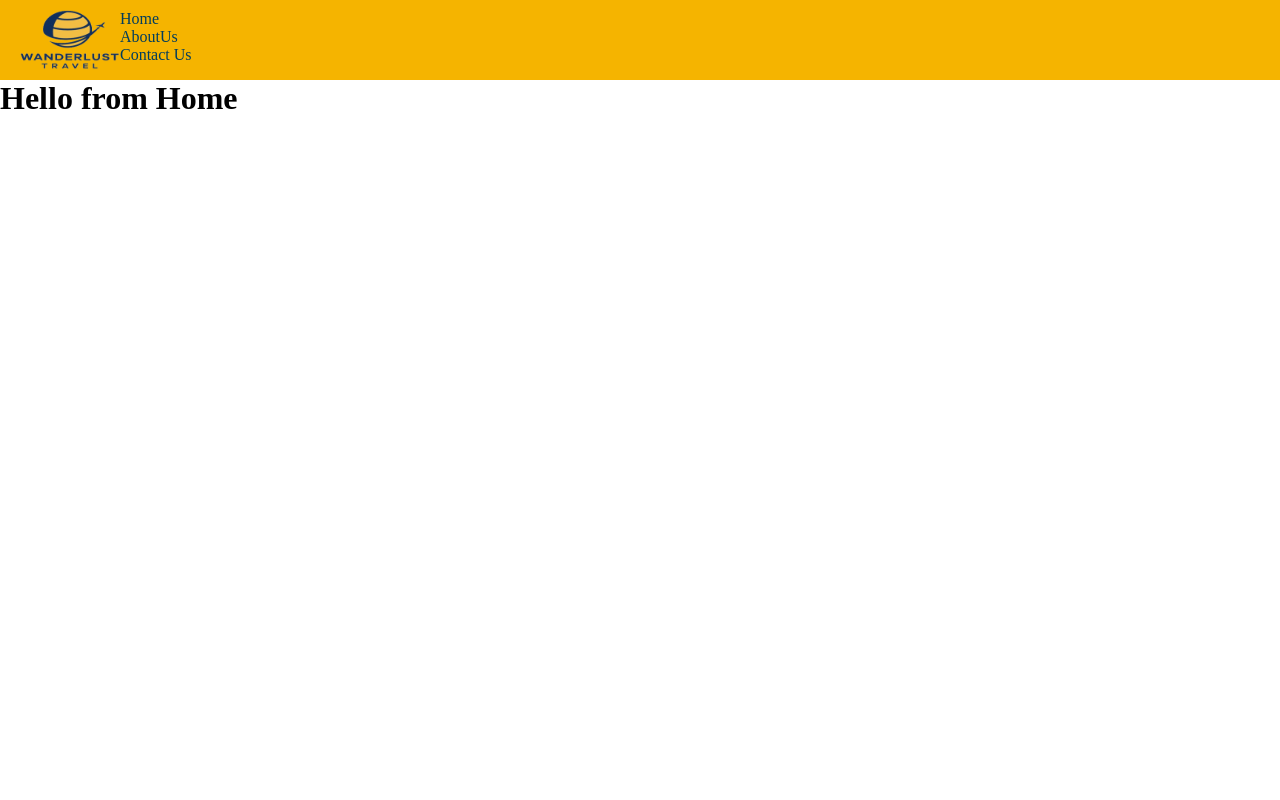
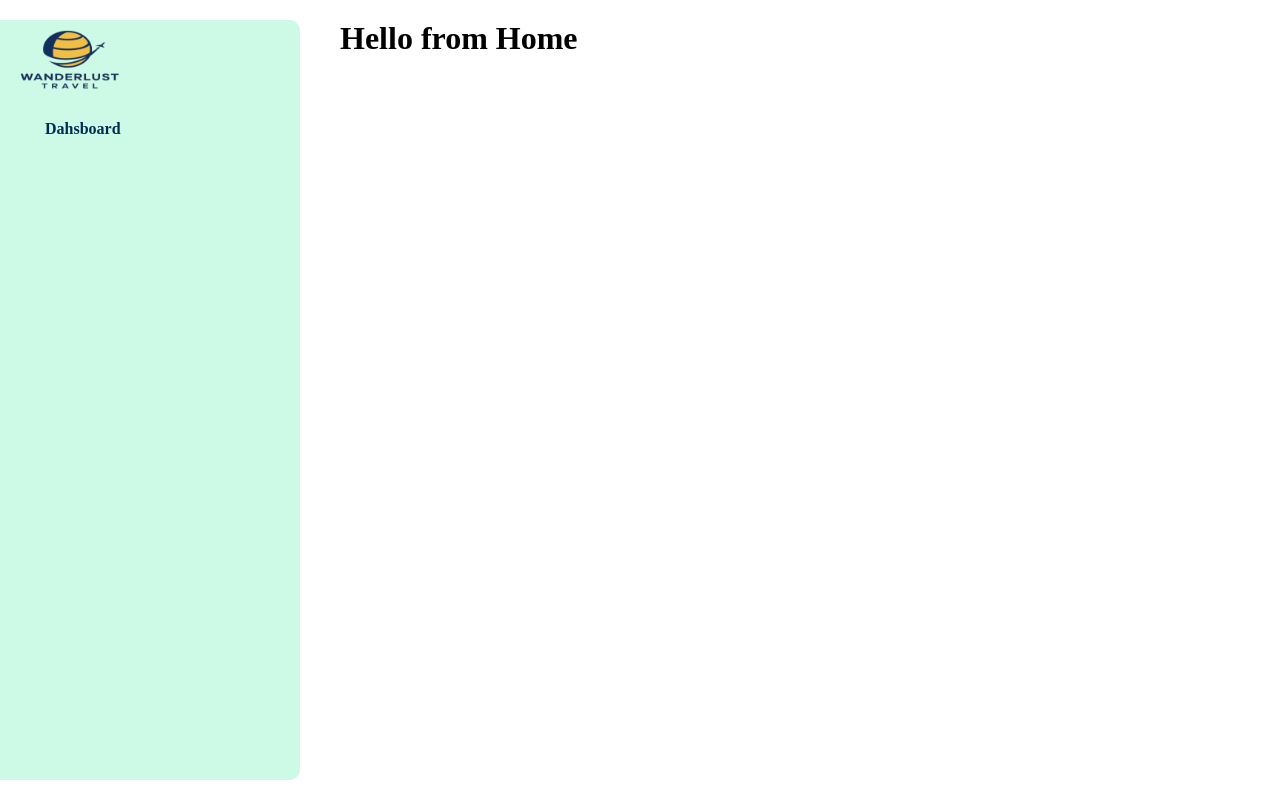
Before and after one commit to mehranali717/wanderlust, a React (Create React App) app: page / in a window 1280 px wide. Built offline with nearby package versions, Linux system fonts and the light colour scheme.

Commit message:
ui fixes

```diff
--- a/src/locals/fakeData.json
+++ b/src/locals/fakeData.json
@@ -2,18 +2,8 @@
   "navbarItems": [
     {
       "id": 1,
-      "navtitle": "Home",
-      "url": "/"
-    },
-    {
-      "id": 2,
-      "navtitle": "AboutUs",
-      "url": "/about-us"
-    },
-    {
-      "id": 3,
-      "navtitle": "Contact Us",
-      "url": "/contact-us"
+      "navtitle": "Dahsboard",
+      "url": "/dashboard"
     }
   ]
 }
--- a/src/views/layouts/mainlayout/mainlayout.jsx
+++ b/src/views/layouts/mainlayout/mainlayout.jsx
@@ -1,10 +1,12 @@
 import Header from "../../sidebar/sidebar";
 import RouteRenderer from "../../routeRenderer/routeRenderer";
-
+import styles from "./mainlayout.module.css";
 const MainLayout = () => (
-  <>
+  <div className={styles.wrapper}>
   <Header />
+  <div className={styles.contentWrapper}>
   <RouteRenderer />
-  </>
+  </div>
+  </div>
 );
 export default MainLayout
--- /dev/null
+++ b/src/views/layouts/mainlayout/mainlayout.module.css
@@ -0,0 +1,9 @@
+.wrapper {
+    display: flex;
+}
+.contentWrapper {
+    margin: 20px;
+    padding-left: 20px;
+    border-radius: 10px;
+    width: 100%;
+}
--- a/src/views/navbar/navbar.jsx
+++ b/src/views/navbar/navbar.jsx
@@ -1,10 +1,11 @@
 import { Link } from "react-router-dom";
 import navbarData from "../../locals/fakeData.json";
+import styles from "./navbar.module.css"
 const Navbar = () => (
-  <nav>
+  <nav className={styles.navbar}>
     <ul>
       {navbarData.navbarItems.map((item) => (
-        <Link to={item.url}><li key={item.id}>{item.navtitle}</li></Link>
+        <Link to={item.url}><li key={item.id} className={styles.listItem}>{item.navtitle}</li></Link>
       ))}
     </ul>
   </nav>
--- /dev/null
+++ b/src/views/navbar/navbar.module.css
@@ -0,0 +1,8 @@
+.navbar {
+padding: 20px 15px;
+}
+.listItem {
+    padding: 10px 10px;
+    font-weight: 700;
+    color: #012d54;
+}
--- a/src/views/sidebar/sidebar.module.css
+++ b/src/views/sidebar/sidebar.module.css
@@ -2,8 +2,16 @@
     width: 100px;
     height: 60px;
 }
+
 .sidebar {
     padding: 10px 20px;
-    background-color: #f5b400;
+    background-color: #ccfae6;
     display: flex;
+    flex-direction: column;
+    height: calc(100vh - 40px);
+    max-width: 300px;
+    width: 100%;
+    border-top-right-radius: 10px;
+    border-bottom-right-radius: 10px;
+    margin: 20px 0px;
 }
```
